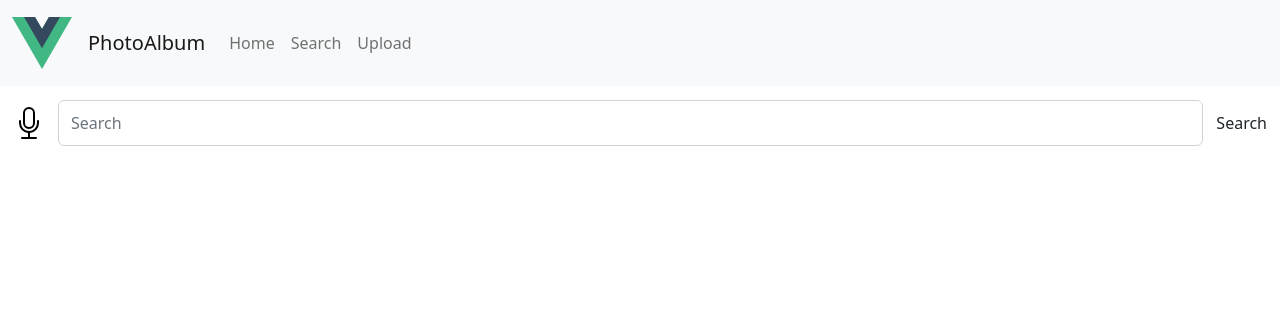
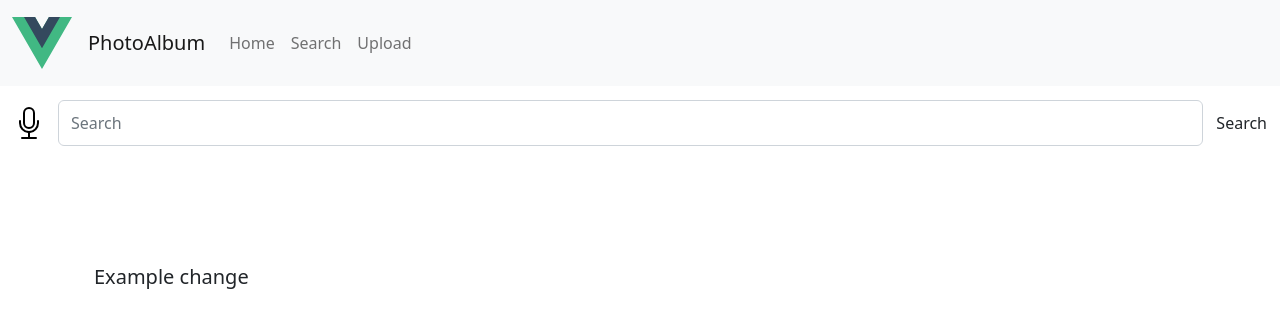
Before and after one commit to tmmunroe/photo-album-frontend, a Vue app: page /#/search in a window 1280 px wide. Shown: the top 328 px of the page. Built offline with nearby package versions, Linux system fonts and the light colour scheme.

Commit message:
sample frontend change

```diff
--- a/src/components/SearchAlbum.vue
+++ b/src/components/SearchAlbum.vue
@@ -72,6 +72,7 @@ watch(searching, (newSearchingValue) => {
       <div>
         <p>{{ queryResultMessage }}</p>
       </div>
+      <h5> Example change </h5>
     </section>
 
     <div class="container-fluid mt-2">
```
